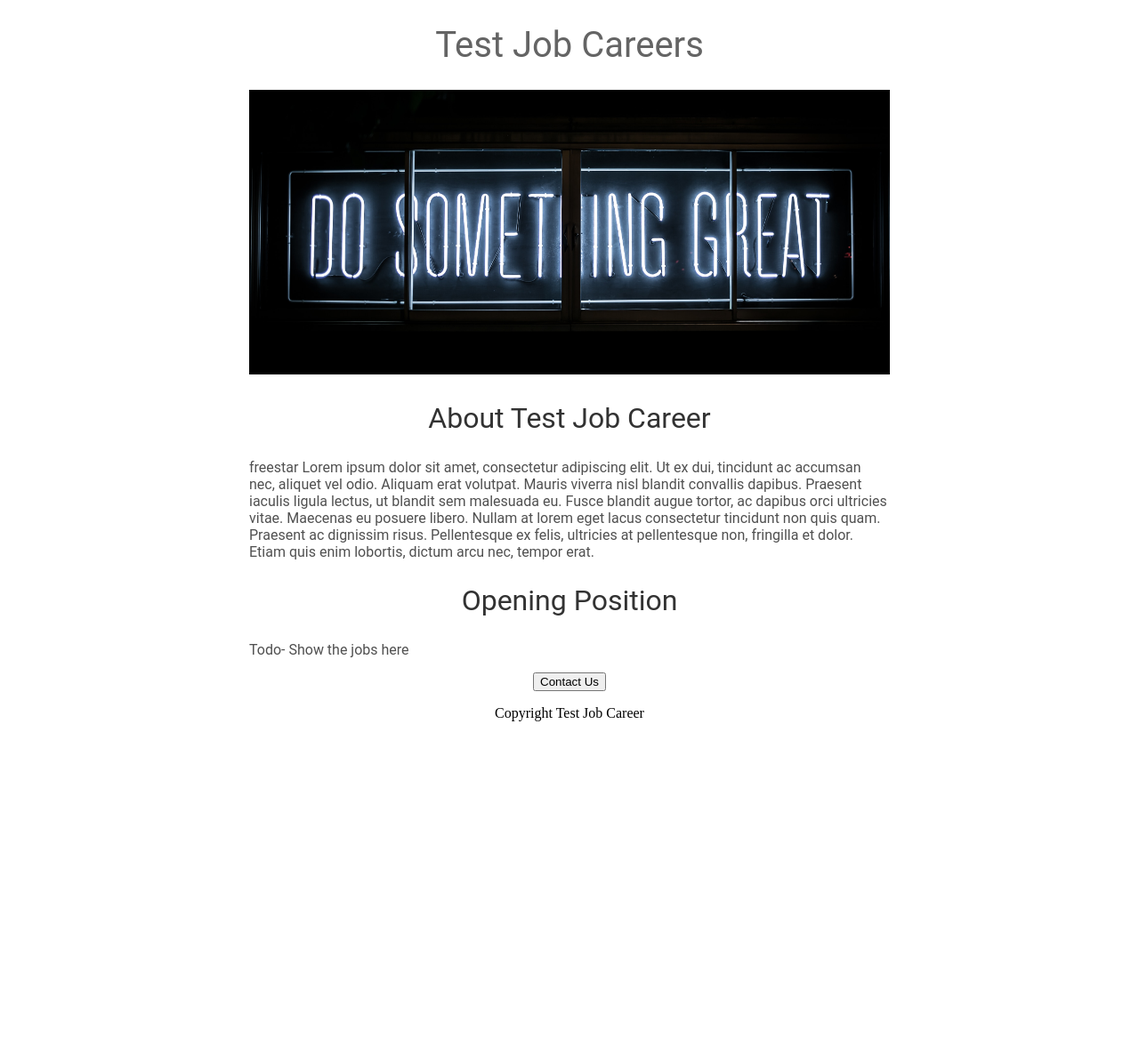
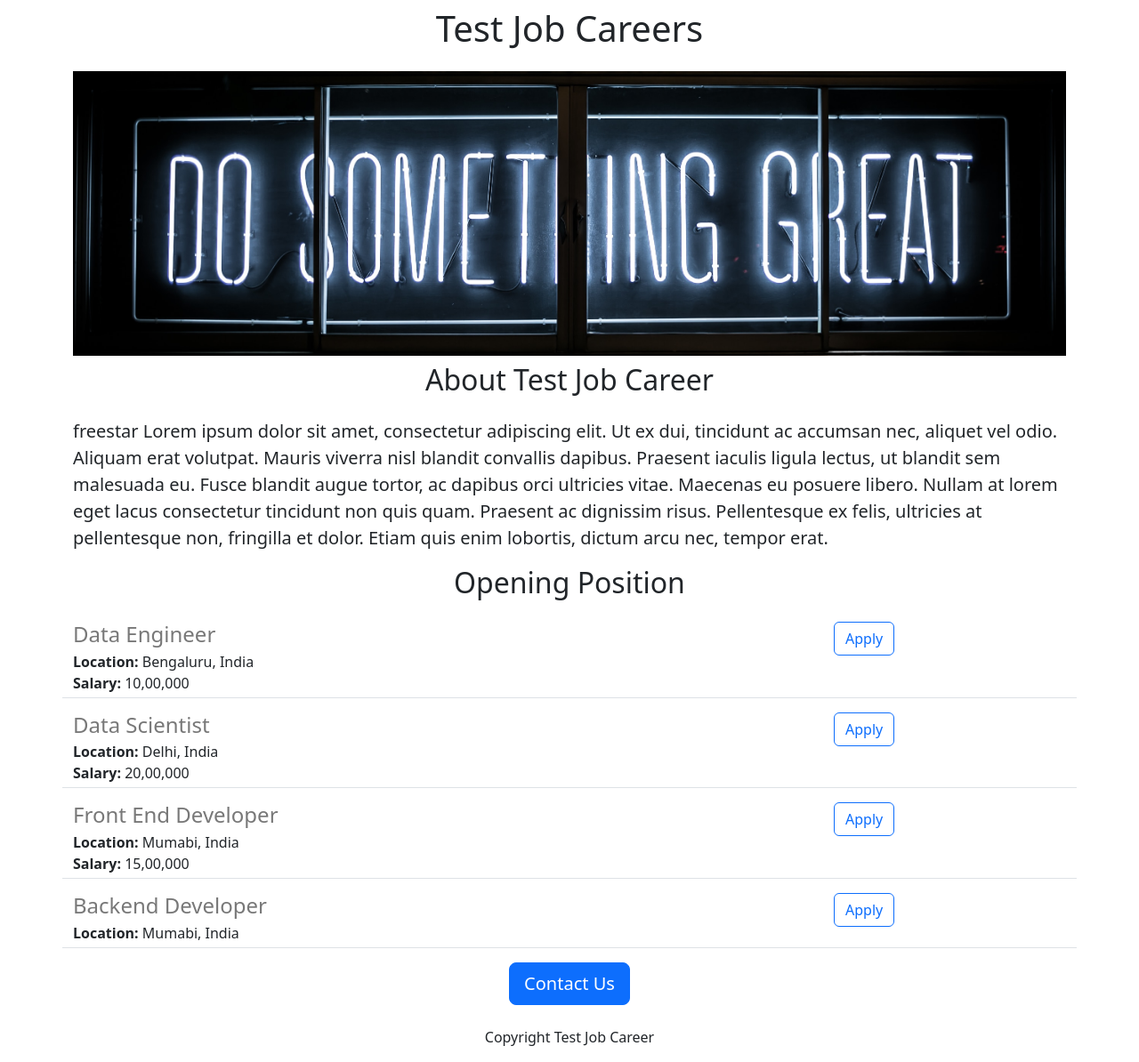
Before and after one commit to meetupadhyay25/portfolio-website-v2, a Flask app: page / in a window 1280 px wide. Shown: the whole page at 89% size. Before the commit the page ends 811 px from the top, so only its background shows below. Run offline with Flask 3, Linux system fonts and the light colour scheme.

Commit message:
Added Dynamic data and api

```diff
--- a/app.py
+++ b/app.py
@@ -1,10 +1,40 @@
-from flask import Flask,  render_template
+from flask import Flask,  render_template , jsonify
 
 app = Flask(__name__)
 
+JOBS = [
+  {
+    'id' : 1,
+    'title' : "Data Engineer",
+    'location' : "Bengaluru, India",
+    'salary' : "10,00,000",
+  },
+  {
+    'id' : 2,
+    'title' : "Data Scientist",
+    'location' : "Delhi, India",
+    'salary' : "20,00,000",
+  },
+  {
+    'id' : 3,
+    'title' : "Front End Developer",
+    'location' : "Mumabi, India",
+    'salary' : "15,00,000",
+  },
+  {
+    'id' : 4,
+    'title' : "Backend Developer",
+    'location' : "Mumabi, India",
+  }
+]
+
 @app.route("/")
 def hello_world():
-    return render_template("home.html")
+    return render_template("home.html", jobs = JOBS , company_name = "Test")
+
+@app.route("/api/jobs")
+def list_jobs():
+    return jsonify(JOBS)
 
 if __name__ == "__main__":
   app.run(host="0.0.0.0", debug=True)
--- a/templates/home.html
+++ b/templates/home.html
@@ -1,57 +1,40 @@
 <!DOCTYPE html>
 <html>
   <head>
+    <meta charset="utf-8">
+    <meta name="viewport" content="width=device-width, initial-scale=1">
     <title>Test-Job Careers</title>
+    <link href="https://cdn.jsdelivr.net/npm/bootstrap@5.3.0/dist/css/bootstrap.min.css" rel="stylesheet" integrity="sha384-9ndCyUaIbzAi2FUVXJi0CjmCapSmO7SnpJef0486qhLnuZ2cdeRhO02iuK6FUUVM" crossorigin="anonymous">
     <style>
-      h1{
-        font-size:40px;
-        font-family: Roboto;
-        font-weight:normal;
-        color: rgb(100, 100, 100);
-        text-align : center;
+      #banner{
+        height: 320px;
+        width: 100%;
+        object-fit : cover;
       }
 
-      #banner{
-        width: 100%;
-        height: 320px;
-        object-fit: cover;
-      }
-
-      h2{
-        font-size: 32px;
-        font-family :Roboto;
-        font-weight:normal;
-        text-align: center;
-        color: rgb(50,50,50);
-      }
-
-       .ptext{
-         font-family: Roboto;
-         color :rgb(80,80,80);
-       }
-
-      #container{
-        max-width: 720px;
-        margin : 0 auto;
-      }
     </style>
   </head>
   <body>
-  <div id="container">
-    <h1>Test Job Careers</h1>
+  <div class="container">
+    <h1 class="text-center mt-2 mb-4">{{company_name}} Job Careers</h1>
 
-    <img id="banner" src="https://portfolio-website.meetupadhyay3.repl.co/static/banner.jpg" alt="Test job Career Banner Image">
+    <img id="banner" class="img-fluid" src="https://portfolio-website.meetupadhyay3.repl.co/static/banner.jpg" alt="Test job Career Banner Image">
 
-      <h2>About Test Job Career</h2>
-      <p class="ptext">
+      <h2  class="text-center mt-2 mb-4">About Test Job Career</h2>
+      <p class="lead">
   freestar
   Lorem ipsum dolor sit amet, consectetur adipiscing elit. Ut ex dui, tincidunt ac accumsan nec, aliquet vel odio. Aliquam erat volutpat. Mauris viverra nisl blandit convallis dapibus. Praesent iaculis ligula lectus, ut blandit sem malesuada eu. Fusce blandit augue tortor, ac dapibus orci ultricies vitae. Maecenas eu posuere libero. Nullam at lorem eget lacus consectetur tincidunt non quis quam. Praesent ac dignissim risus. Pellentesque ex felis, ultricies at pellentesque non, fringilla et dolor. Etiam quis enim lobortis, dictum arcu nec, tempor erat.</p>
 
-      <h2>Opening Position</h2>
-      <p class="ptext">Todo- Show the jobs here</p>
-    <div style="text-align : center">
-  <button >Contact Us</button>
-      <p>Copyright Test Job Career</p>
+      <h2 class="text-center mt-2 mb-4">Opening Position</h2>
+      <div>
+        {% for job in jobs %}
+        {% include 'jobitem.html' %}
+        {% endfor %}
+
+      </div>
+    <div class="text-center">
+  <button class="btn btn-primary btn-lg">Contact Us</button>
+      <p class="mt-4">Copyright Test Job Career</p>
     </div>
   </div>
   </body>
--- /dev/null
+++ b/templates/jobitem.html
@@ -0,0 +1,19 @@
+<div class="border-bottom row" style="margin-bottom:16px; padding-bottom:4px;">
+    <div class="col-9">
+        <h4 style="color:rgb(120,120,120); margin-bottom:4px">
+          {{job['title']}}</h4>
+          <div>
+            <b>Location: </b>{{job['location']}}
+          </div>
+          {% if 'salary' in job %}
+          <div>
+            <b>Salary: </b>{{job['salary']}}
+          </div>
+          {% endif %}
+    </div>
+  <div class="col-3">
+    <button type="button" class="btn btn-outline-primary">Apply</button>
+  </div>
+
+
+        </div>
```
